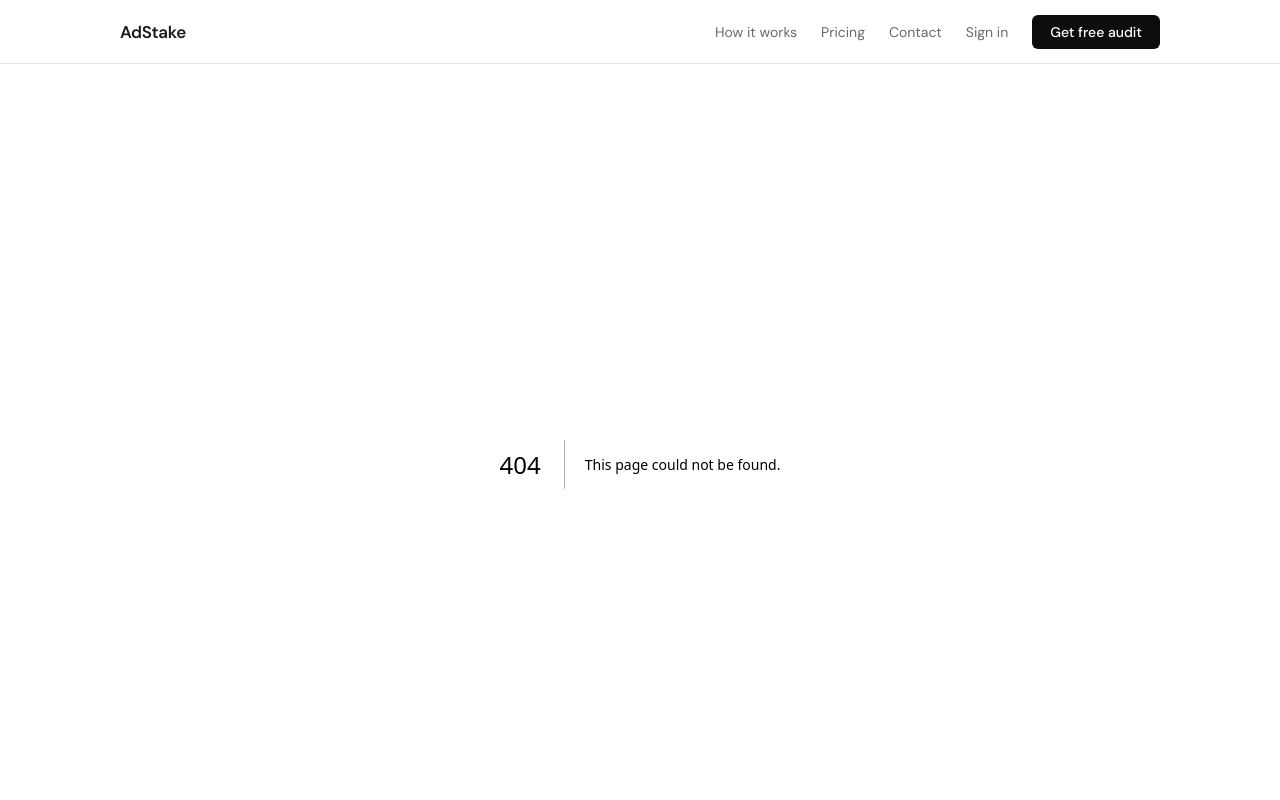
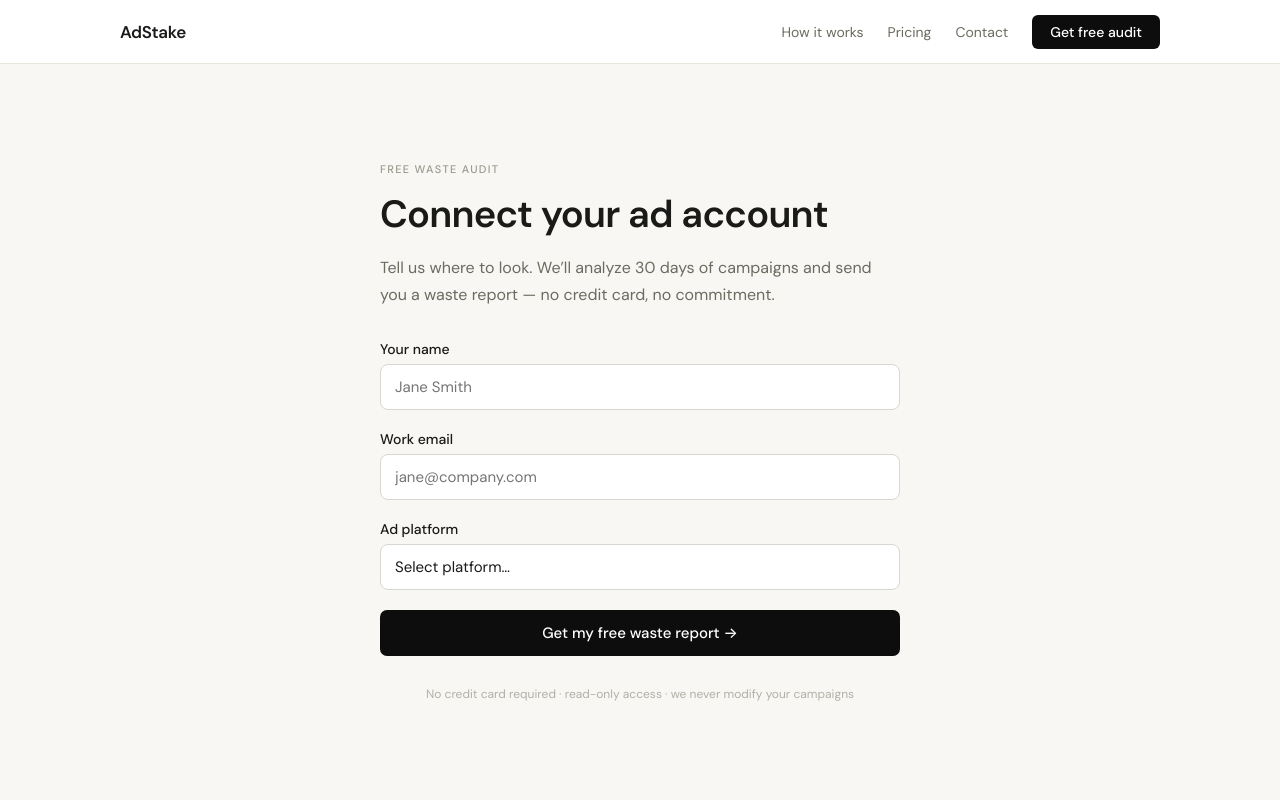
Before and after one commit to pissclams1/Pissclams, a Next.js app: page /connect in a window 1280 px wide. Before the commit this address had no page. Shown: the top 800 px of the page. Built offline with nearby package versions, Linux system fonts and the light colour scheme.

Commit message:
Add /connect audit request form, fix nav links (Contact mailto, remove Sign in)

```diff
--- /dev/null
+++ b/app/api/audit-request/route.ts
@@ -0,0 +1,50 @@
+import { NextRequest, NextResponse } from "next/server";
+
+export async function POST(req: NextRequest) {
+  const { name, email, platform } = await req.json();
+
+  if (!name || !email) {
+    return NextResponse.json({ ok: false, error: "Missing required fields" }, { status: 400 });
+  }
+
+  const key = process.env.RESEND_API_KEY;
+  if (!key) {
+    return NextResponse.json({ ok: false, error: "Email not configured" }, { status: 500 });
+  }
+
+  const notifyEmail = process.env.ADSTAKE_NOTIFY_EMAIL || "andreas11735@gmail.com";
+
+  const res = await fetch("https://api.resend.com/emails", {
+    method: "POST",
+    headers: { Authorization: `Bearer ${key}`, "Content-Type": "application/json" },
+    body: JSON.stringify({
+      from: process.env.ADSTAKE_FROM_EMAIL || "AdStake <hello@useadstake.com>",
+      to: notifyEmail,
+      subject: `New audit request — ${name}`,
+      html: `<p><strong>Name:</strong> ${name}</p>
+<p><strong>Email:</strong> ${email}</p>
+<p><strong>Platform:</strong> ${platform || "Not specified"}</p>`
+    })
+  });
+
+  if (!res.ok) {
+    const text = await res.text().catch(() => "send failed");
+    return NextResponse.json({ ok: false, error: text }, { status: 500 });
+  }
+
+  // Send confirmation to user
+  await fetch("https://api.resend.com/emails", {
+    method: "POST",
+    headers: { Authorization: `Bearer ${key}`, "Content-Type": "application/json" },
+    body: JSON.stringify({
+      from: process.env.ADSTAKE_FROM_EMAIL || "AdStake <hello@useadstake.com>",
+      to: email,
+      subject: "Your AdStake audit request — we'll be in touch",
+      html: `<p>Hi ${name},</p>
+<p>Thanks for requesting a free waste audit. We'll review your ${platform || "ad"} account details and be in touch within 24 hours.</p>
+<p>— The AdStake team</p>`
+    })
+  });
+
+  return NextResponse.json({ ok: true });
+}
--- /dev/null
+++ b/app/connect/page.tsx
@@ -0,0 +1,90 @@
+"use client";
+import { useState, FormEvent } from "react";
+
+export default function ConnectPage() {
+  const [name, setName] = useState("");
+  const [email, setEmail] = useState("");
+  const [platform, setPlatform] = useState("");
+  const [status, setStatus] = useState<"idle" | "loading" | "done" | "error">("idle");
+
+  async function handleSubmit(e: FormEvent) {
+    e.preventDefault();
+    setStatus("loading");
+    const res = await fetch("/api/audit-request", {
+      method: "POST",
+      headers: { "Content-Type": "application/json" },
+      body: JSON.stringify({ name, email, platform })
+    });
+    setStatus(res.ok ? "done" : "error");
+  }
+
+  return (
+    <main className="as-connect-page">
+      <div className="as-wrap">
+        {status === "done" ? (
+          <div className="as-connect-card as-connect-success">
+            <h1 className="as-h2">You&rsquo;re on the list.</h1>
+            <p className="as-body">We&rsquo;ll review your account and send your waste report within 24 hours. Check your inbox at <strong>{email}</strong>.</p>
+          </div>
+        ) : (
+          <div className="as-connect-card">
+            <p className="as-label">Free waste audit</p>
+            <h1 className="as-h2">Connect your ad account</h1>
+            <p className="as-intro" style={{ marginBottom: 32 }}>
+              Tell us where to look. We&rsquo;ll analyze 30 days of campaigns and send you a waste report — no credit card, no commitment.
+            </p>
+            <form className="as-connect-form" onSubmit={handleSubmit}>
+              <label className="as-field">
+                <span className="as-field-label">Your name</span>
+                <input
+                  className="as-input"
+                  type="text"
+                  required
+                  value={name}
+                  onChange={e => setName(e.target.value)}
+                  placeholder="Jane Smith"
+                />
+              </label>
+              <label className="as-field">
+                <span className="as-field-label">Work email</span>
+                <input
+                  className="as-input"
+                  type="email"
+                  required
+                  value={email}
+                  onChange={e => setEmail(e.target.value)}
+                  placeholder="jane@company.com"
+                />
+              </label>
+              <label className="as-field">
+                <span className="as-field-label">Ad platform</span>
+                <select
+                  className="as-input"
+                  value={platform}
+                  onChange={e => setPlatform(e.target.value)}
+                >
+                  <option value="">Select platform…</option>
+                  <option value="Google Ads">Google Ads</option>
+                  <option value="Meta Ads">Meta Ads</option>
+                  <option value="Both">Both Google &amp; Meta</option>
+                </select>
+              </label>
+              {status === "error" && (
+                <p className="as-connect-error">Something went wrong — please try again or email us directly.</p>
+              )}
+              <button
+                className="as-btn-dark"
+                type="submit"
+                disabled={status === "loading"}
+                style={{ width: "100%", justifyContent: "center" }}
+              >
+                {status === "loading" ? "Sending…" : "Get my free waste report →"}
+              </button>
+              <p className="as-fine" style={{ textAlign: "center" }}>No credit card required · read-only access · we never modify your campaigns</p>
+            </form>
+          </div>
+        )}
+      </div>
+    </main>
+  );
+}
--- a/app/globals.css
+++ b/app/globals.css
@@ -116,8 +116,11 @@ button, input, select, textarea { font: inherit; }
   padding: 13px 26px;
   border-radius: 7px;
   transition: opacity 0.15s ease;
+  border: none;
+  cursor: pointer;
 }
 .as-btn-dark:hover { opacity: 0.85; color: #ffffff; }
+.as-btn-dark:disabled { opacity: 0.5; cursor: not-allowed; }
 .as-btn-ghost {
   font-size: 15px;
   font-weight: 400;
@@ -577,6 +580,56 @@ button, input, select, textarea { font: inherit; }
   margin-top: 14px;
 }
 
+/* ── Connect Page ── */
+.as-connect-page {
+  min-height: calc(100vh - 64px);
+  display: flex;
+  align-items: center;
+  padding: 80px 40px;
+}
+.as-connect-card {
+  max-width: 520px;
+  margin: 0 auto;
+}
+.as-connect-success {
+  text-align: center;
+}
+.as-connect-form {
+  display: flex;
+  flex-direction: column;
+  gap: 20px;
+}
+.as-field {
+  display: flex;
+  flex-direction: column;
+  gap: 6px;
+}
+.as-field-label {
+  font-size: 14px;
+  font-weight: 500;
+  color: #1a1a18;
+}
+.as-input {
+  width: 100%;
+  padding: 12px 14px;
+  border: 1.5px solid #d8d6d0;
+  border-radius: 8px;
+  font-size: 15px;
+  font-family: inherit;
+  background: #fff;
+  color: #1a1a18;
+  transition: border-color 0.15s;
+  appearance: none;
+}
+.as-input:focus {
+  outline: none;
+  border-color: #16a34a;
+}
+.as-connect-error {
+  font-size: 14px;
+  color: #dc2626;
+}
+
 /* ── Footer ── */
 .as-footer {
   background: var(--footer-dark);
@@ -635,6 +688,7 @@ button, input, select, textarea { font: inherit; }
   .as-section-waste { padding: 48px 20px; }
   .as-footer-cta { padding: 72px 20px; }
   .as-footer { padding: 32px 20px; }
+  .as-connect-page { padding: 60px 20px; }
   .as-steps { grid-template-columns: 1fr; gap: 32px; }
   .as-compare-grid { grid-template-columns: 1fr; }
   .as-stats { grid-template-columns: 1fr; max-width: 320px; gap: 24px; }
--- a/app/layout.tsx
+++ b/app/layout.tsx
@@ -32,8 +32,7 @@ export default function RootLayout({ children }: { children: React.ReactNode })
             <nav className="as-navlinks">
               <Link href="#how">How it works</Link>
               <Link href="#pricing">Pricing</Link>
-              <Link href="#">Contact</Link>
-              <Link href="#">Sign in</Link>
+              <a href="mailto:hello@useadstake.com">Contact</a>
               <Link href="/connect" className="as-navcta">Get free audit</Link>
             </nav>
           </div>
@@ -49,7 +48,7 @@ export default function RootLayout({ children }: { children: React.ReactNode })
               <Link href="#how">How it works</Link>
               <Link href="#pricing">Pricing</Link>
               <Link href="/sample">Sample report</Link>
-              <Link href="#">Contact</Link>
+              <a href="mailto:hello@useadstake.com">Contact</a>
             </nav>
             <div className="as-footer-legal">
               <p>No conflict. No retainer. No BS.</p>
```
